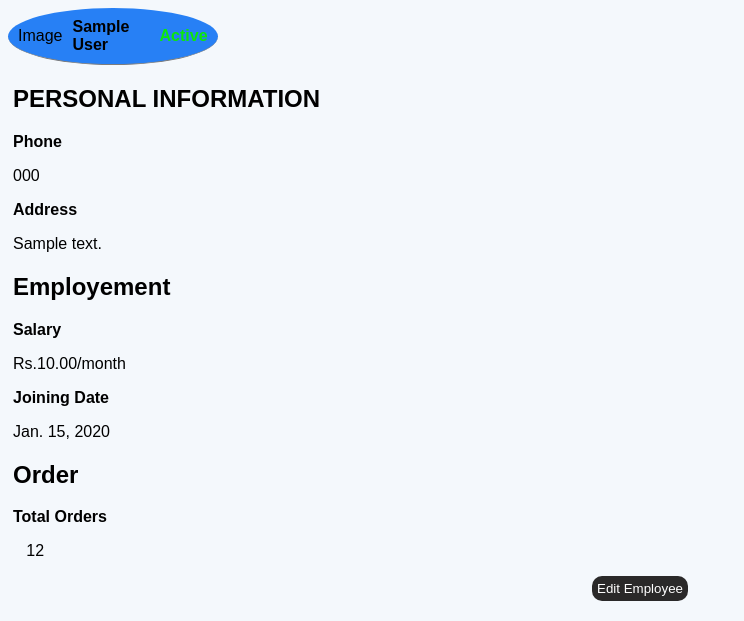
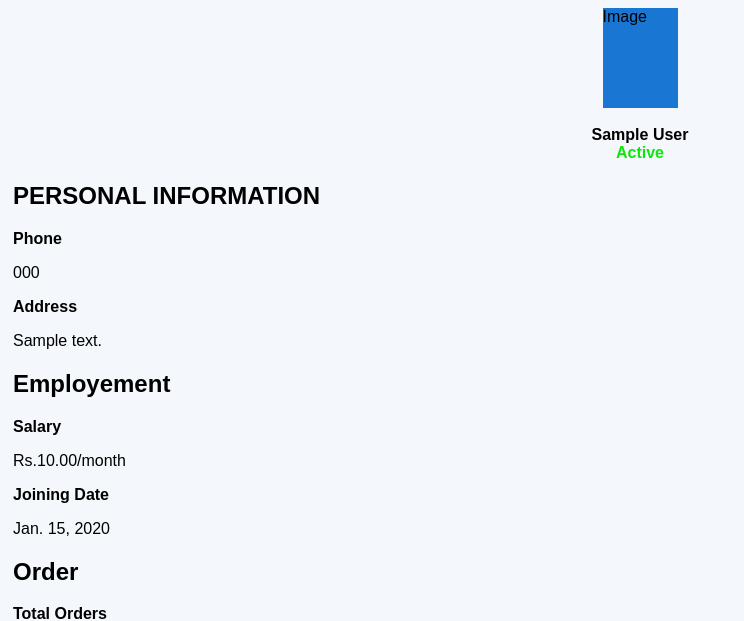
Before and after one commit to milanbk922-cmyk/Furniture-management, a Django app: page /employees/1 in a window 1280 px wide. Shown: the part 50-671 px from the top of the page, without its empty margins (0-744 px from the left). Run offline with Django 5.2, Linux system fonts and the light colour scheme; tables that the repository leaves empty hold one stand-in row (values such as "Sample post").

Commit message:
Employee detail:profile updated

```diff
--- a/furniture/static/css/style.css
+++ b/furniture/static/css/style.css
@@ -144,7 +144,17 @@ button[name="edit_employee"]{
     border-radius:10px;
     padding:5px 5px;
 }
-
+.employee_profile{
+    display:flex;
+    flex-direction:column;
+    align-items:center;
+}
+.pp{
+    margin:0 auto;
+    background-color:#1976d2;
+    width: 75px;
+    height:100px;
+}
 .search_box{
     margin : 10px 5px;
     display: flex;
--- a/furniture/templates/employees/employee_detail.html
+++ b/furniture/templates/employees/employee_detail.html
@@ -16,14 +16,14 @@
 {%endblock%}
 {%block content%}
 {% comment %} Employee Detail {% endcomment %}
-<div class="employee profile">
-    Image<br>
-    <strong>{{employee.name}}</strong><br>
-    {%if employee.status%}
+<div class="employee_profile">
+    <div class="pp">Image</div><br>
+    <div><strong>{{employee.name}}</strong></div>
+    <div>{%if employee.status%}
     <span style="color:#0ce70c";><strong>Active </strong></span>
     {%else%}
     <span style="color:red";>Inactive </span>
-    {%endif%}
+    {%endif%}</div>
 </div>
 <section class="form-section">
     <h2>PERSONAL INFORMATION</h2>
```
